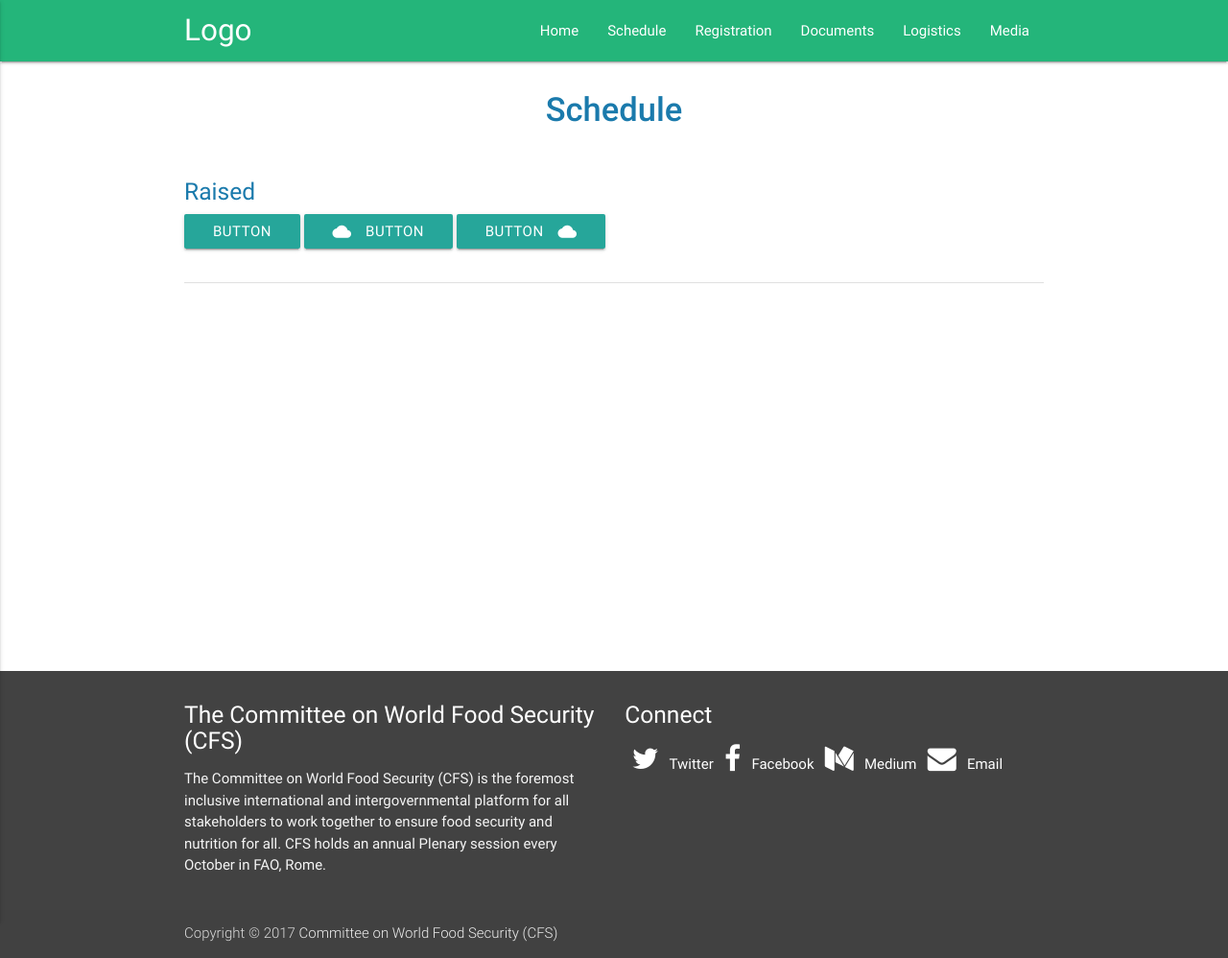
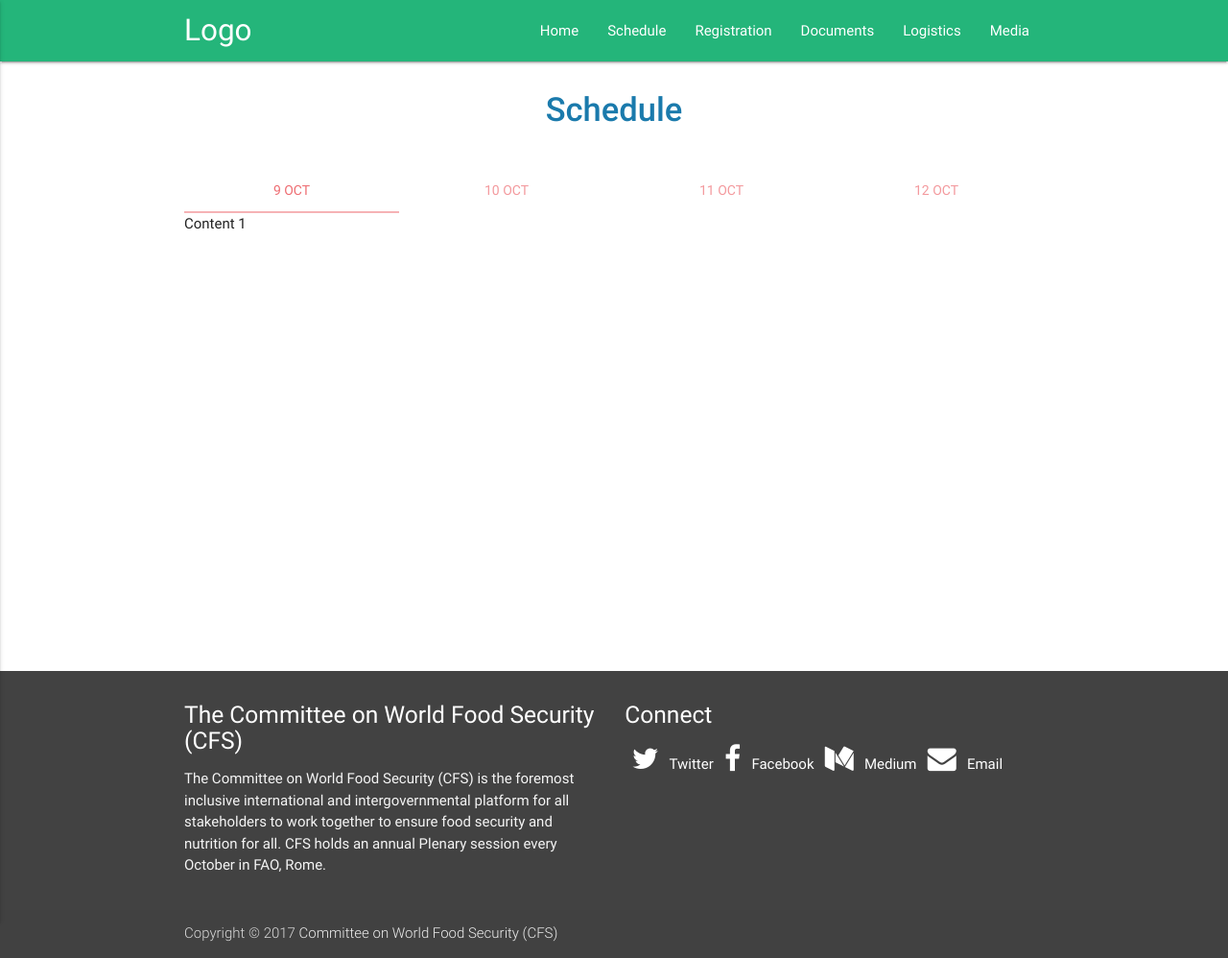
Before and after one commit to UNCFS/uncfs.github.io, a Jekyll site: the page built from 01-Schedule.html, in a window 1280 px wide. Shown: the whole page at 96% size. Built offline with Jekyll 4.4.1, drawn with Linux system fonts in a browser that asks for light colours.

Commit message:
Added tabs

```diff
--- a/01-Schedule.html
+++ b/01-Schedule.html
@@ -5,14 +5,23 @@ permalink: /schedule/
 ---
 
 <div class="section">
-    <h5>Raised</h5>
+    <div class="row">
+    <div class="col s12">
+      <ul class="tabs">
+        <li class="tab col s3"><a class="active"href="#9Oct">9 Oct</a></li>
+        <li class="tab col s3"><a  href="#10Oct">10 Oct</a></li>
+        <li class="tab col s3 "><a href="#11Oct">11 Oct</a></li>
+        <li class="tab col s3"><a href="#12Oct">12 Oct</a></li>
+        <li class="tab col s3"><a href="#13Oct">13 Oct</a></li>
 
-    <div class="row">
-          <div class="col s12">
-                <a class="waves-effect waves-light btn">button</a>
-                <a class="waves-effect waves-light btn"><i class="material-icons left">cloud</i>button</a>
-                <a class="waves-effect waves-light btn"><i class="material-icons right">cloud</i>button</a>
-          </div>
+      </ul>
     </div>
+    <div id="9Oct" class="col s12">Content 1</div>
+    <div id="10Oct" class="col s12">Content 2</div>
+    <div id="11Oct" class="col s12">Content 3</div>
+    <div id="12Oct" class="col s12">Content 4</div>
+    <div id="13Oct" class="col s12">Content 4</div>
+
+  </div>
+
 </div>
-<div class="divider"></div>
--- a/js/init.js
+++ b/js/init.js
@@ -4,6 +4,7 @@
     $('.button-collapse').sideNav();
     $('.carousel').carousel();
     $(".loader").fadeOut("slow");
+    $('ul.tabs').tabs('select_tab', 'tab_id');
 
   }); // end of document ready
 })(jQuery); // end of jQuery name space
```
